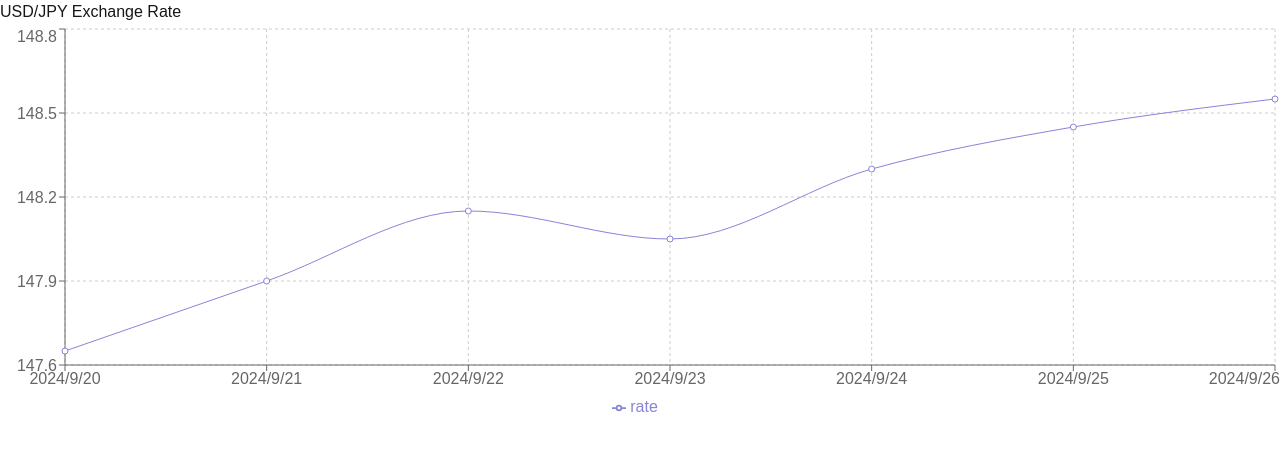
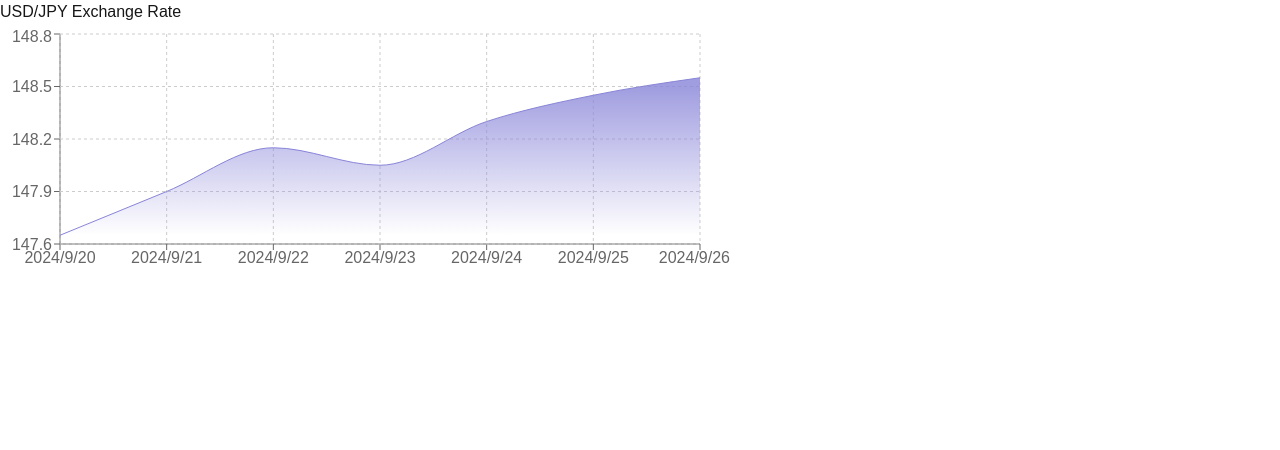
Before and after one commit to vyuma/mercari-llm-hack-front, a Next.js app: page /home in a window 1280 px wide. Shown: the top 450 px of the page. Built offline with nearby package versions, Linux system fonts and the light colour scheme.

Commit message:
add chatコンポーネント

```diff
--- a/src/app/components/chart.tsx
+++ b/src/app/components/chart.tsx
@@ -1,16 +1,13 @@
 'use client';
-import { format } from "path";
 import { useState } from "react";
 import React from "react";
 import {
-  LineChart,
-  Line,
+    AreaChart,
     XAxis,
     YAxis,
     CartesianGrid,
     Tooltip,
-  Legend,
-  ResponsiveContainer,
+    Area,
 } from "recharts";
 // Import necessary modules and types
 
@@ -52,16 +49,20 @@
   return (
     <div style={{ width: "100%", height: 400 }}>
       <h2>USD/JPY Exchange Rate</h2>
-      <ResponsiveContainer width="100%" height="100%">
-        <LineChart data={FormatMockData}>
+      <AreaChart width={730} height={250} data={FormatMockData}
+  margin={{ top: 10, right: 30, left: 0, bottom: 0 }}>
+  <defs>
+    <linearGradient id="colorUv" x1="0" y1="0" x2="0" y2="1">
+      <stop offset="5%" stopColor="#8884d8" stopOpacity={0.8}/>
+      <stop offset="95%" stopColor="#8884d8" stopOpacity={0}/>
+    </linearGradient>
+  </defs>
+  <XAxis dataKey="date" />
+  <YAxis domain={['auto','auto']} />
   <CartesianGrid strokeDasharray="3 3" />
-          <XAxis dataKey="date" />
-          <YAxis domain={["auto", "auto"]} />
   <Tooltip />
-          <Legend />
-          <Line type="monotone" dataKey="rate" stroke="#8884d8" activeDot={{ r: 8 }} />
-        </LineChart>
-      </ResponsiveContainer>
+  <Area type="monotone" dataKey="rate" stroke="#8884d8" fillOpacity={1} fill="url(#colorUv)" />
+</AreaChart>
     </div>
   );
 };
--- a/src/app/home/page.tsx
+++ b/src/app/home/page.tsx
@@ -1,14 +1,12 @@
-
+'use client';
 import React from 'react';
 import ExchangeRateChart from '@/app/components/chart'
 
 export default function Page() {
   return (
     <div>
-
       {/* usTojpを用いる */}
       < ExchangeRateChart/>
-
     </div>
   );
 }
```
Also changed, not shown: src/app/top/page.tsx (added). Lines whose indentation alone changed are shown as unchanged.
